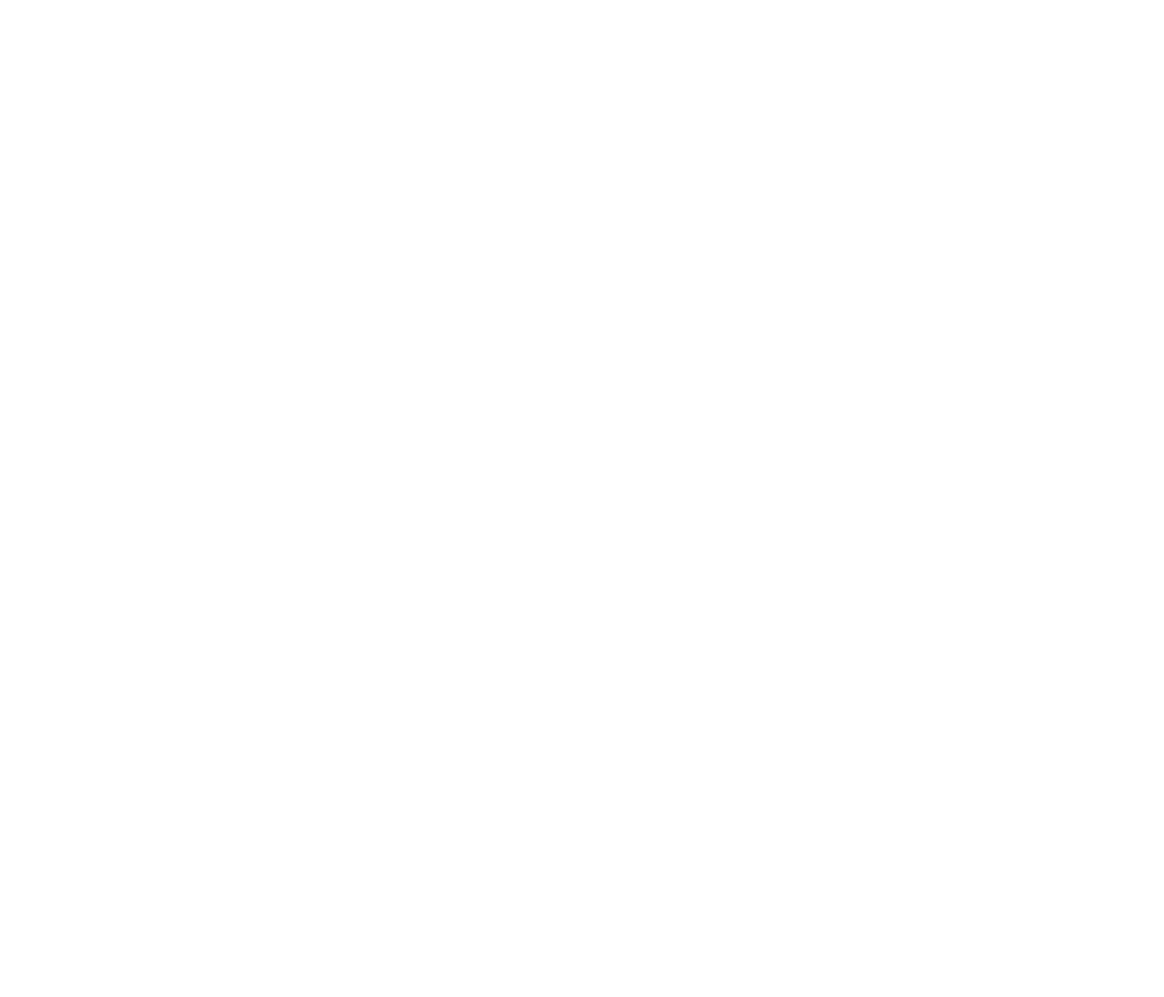
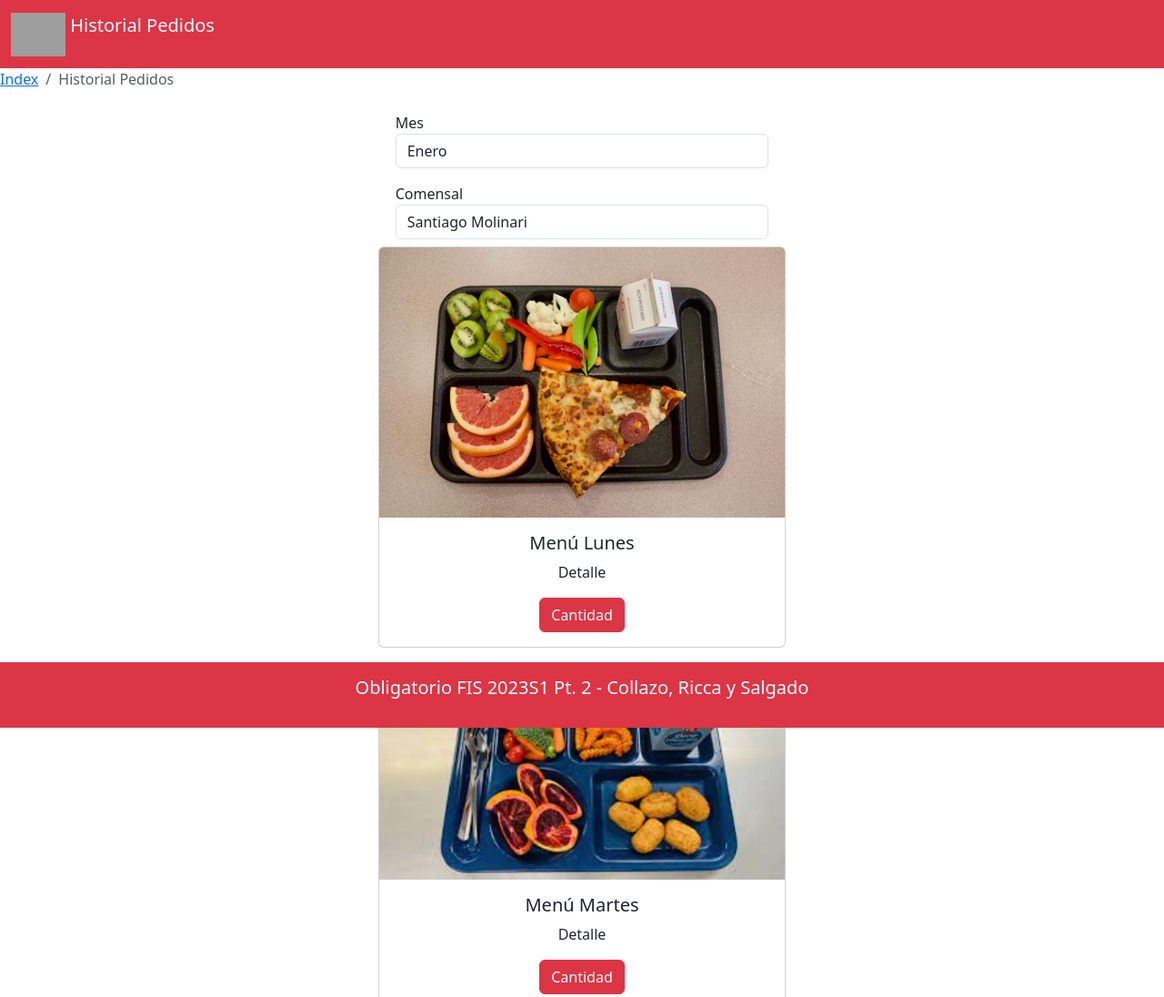
Before and after one commit to ORT-FIS-2022S2/Obligatorio1-Collazo-Ricca-Salgado, a plain HTML site: page src/interface/historial.html in a window 1280 px wide. Shown: the top 1096 px of the page at 91% size. Before the commit the page ends 800 px from the top, so only its background shows below. Drawn offline with nearby package versions, Linux system fonts and the light colour scheme; grey boxes are pictures that could not be loaded.

Commit message:
Se agrega footer a los html

```diff
--- a/src/interface/historial.html
+++ b/src/interface/historial.html
@@ -0,0 +1,108 @@
+<!DOCTYPE html>
+<html lang="es">
+  <head>
+    <meta charset="utf-8" />
+    <meta name="viewport" content="width=device-width, initial-scale=1" />
+    <title>Historial Pedidos</title>
+    <link
+      href="https://cdn.jsdelivr.net/npm/bootstrap@5.3.0-alpha3/dist/css/bootstrap.min.css"
+      rel="stylesheet"
+      integrity="sha384-KK94CHFLLe+nY2dmCWGMq91rCGa5gtU4mk92HdvYe+M/SXH301p5ILy+dN9+nJOZ"
+      crossorigin="anonymous"
+    />
+    <nav class="navbar navbar-dark bg-danger">
+      <div class="container-fluid">
+        <a class="navbar-brand" href="#">
+          <img
+            src="https://github.com/ORT-FIS-2022S2/Obligatorio1-Collazo-Ricca-Salgado/blob/develop/src/interface/E.jpg"
+            alt="Logo"
+            width="60"
+            height="48"
+            class="d-inline-block align-text-top"
+          />
+          Historial Pedidos
+        </a>
+      </div>
+    </nav>
+    <nav aria-label="breadcrumb ">
+        <ol class="breadcrumb">
+          <li class="breadcrumb-item"><a href="#">Index</a></li>
+          <li class="breadcrumb-item active" aria-current="page">Historial Pedidos</li>
+        </ol>
+    </nav>
+  </head>
+
+  <body>
+    <form>
+        <div class="form-group col-4 p-2 mx-auto">
+            <label for="mes">Mes</label>
+            <select class="form-control" id="mes">
+              <option>Enero</option>
+              <option>Febrero</option>
+              <option>Marzo</option>
+              <option>Abril</option>
+              <option>Mayo</option>
+              <option>Junio</option>
+              <option>Julio</option>
+              <option>Agosto</option>
+              <option>Setiembre</option>
+              <option>Octubre</option>
+              <option>Noviembre</option>
+              <option>Diciembre</option>
+            </select>
+        </div>
+        <div class="form-group col-4 p-2 mx-auto">
+            <label for="comensal">Comensal</label>
+            <select class="form-control" id="comensal">
+              <option>Santiago Molinari</option>
+              <option>Pilar Molinari</option>
+              <option>Faustina Molinari</option>
+            </select>
+        </div>
+        <div class="card text-center mb-3 mx-auto" style="width: 28rem;">
+            <img class="card-img-top" src="https://github.com/ORT-FIS-2022S2/Obligatorio1-Collazo-Ricca-Salgado/blob/develop/src/interface/img/menuLunes.jpeg" alt="img-menu-lunes">
+            <div class="card-body">
+              <h5 class="card-title">Menú Lunes</h5>
+              <p class="card-text" id="detalle-menu-lunes">Detalle</p>
+              <button class="btn btn-danger" id="cant-menu-lunes" aria-disabled="">Cantidad</a>
+            </div>
+        </div>
+        <div class="card text-center mb-3 mx-auto" style="width: 28rem;">
+            <img class="card-img-top" src="https://github.com/ORT-FIS-2022S2/Obligatorio1-Collazo-Ricca-Salgado/blob/develop/src/interface/img/menuMartes.jpeg" alt="img-menu-martes">
+            <div class="card-body">
+              <h5 class="card-title">Menú Martes</h5>
+              <p class="card-text" id="detalle-menu-martes">Detalle</p>
+              <button class="btn btn-danger" id="cant-menu-martes" aria-disabled="">Cantidad</a>
+            </div>
+        </div>
+        <div class="card text-center mb-3 mx-auto" style="width: 28rem;">
+            <img class="card-img-top" src="https://github.com/ORT-FIS-2022S2/Obligatorio1-Collazo-Ricca-Salgado/blob/develop/src/interface/img/menuMiercoles.jpeg" alt="img-menu-miercoles">
+            <div class="card-body">
+              <h5 class="card-title">Menú Miercoles</h5>
+              <p class="card-text" id="detalle-menu-miercoles">Detalle</p>
+              <button class="btn btn-danger" id="cant-menu-miercoles" aria-disabled="">Cantidad</a>
+            </div>
+        </div>
+        <div class="card text-center mb-3 mx-auto" style="width: 28rem;">
+            <img class="card-img-top" src="https://github.com/ORT-FIS-2022S2/Obligatorio1-Collazo-Ricca-Salgado/blob/develop/src/interface/img/menuJueves.jpeg" alt="img-menu-jueves">
+            <div class="card-body">
+              <h5 class="card-title">Menú Jueves</h5>
+              <p class="card-text" id="detalle-menu-jueves">Detalle</p>
+              <button class="btn btn-danger" id="cant-menu-jueves" aria-disabled="">Cantidad</a>
+            </div>
+        </div>
+        <div class="card text-center mb-3 mx-auto" style="width: 28rem;">
+            <img class="card-img-top" src="https://github.com/ORT-FIS-2022S2/Obligatorio1-Collazo-Ricca-Salgado/blob/develop/src/interface/img/menuViernes.jpeg" alt="img-menu-viernes">
+            <div class="card-body">
+              <h5 class="card-title">Menú Viernes</h5>
+              <p class="card-text" id="detalle-menu-viernes">Detalle</p>
+              <button class="btn btn-danger" id="cant-menu-viernes" aria-disabled="">Cantidad</a>
+            </div>
+        </div>
+  </body>
+  <footer>
+    <nav class="navbar fixed-bottom navbar-dark bg-danger">
+        <p class="navbar-brand mx-auto">Obligatorio FIS 2023S1 Pt. 2 - Collazo, Ricca y Salgado</p>
+    </nav>
+  </footer>
+</html>
```
Also changed, not shown: src/interface/comensales.html (+16 -4 lines), src/interface/index.html (+8 -3 lines), src/interface/img/Logo.jpg (renamed from src/interface/E.jpg), src/interface/img/MenuEscolarLogo.jpg (deleted), src/interface/img/menuJueves.jpeg (added), src/interface/img/menuLunes.jpeg (added), src/interface/img/menuMartes.jpeg (added), src/interface/img/menuMiercoles.jpeg (added), src/interface/img/menuViernes.jpeg (added).
